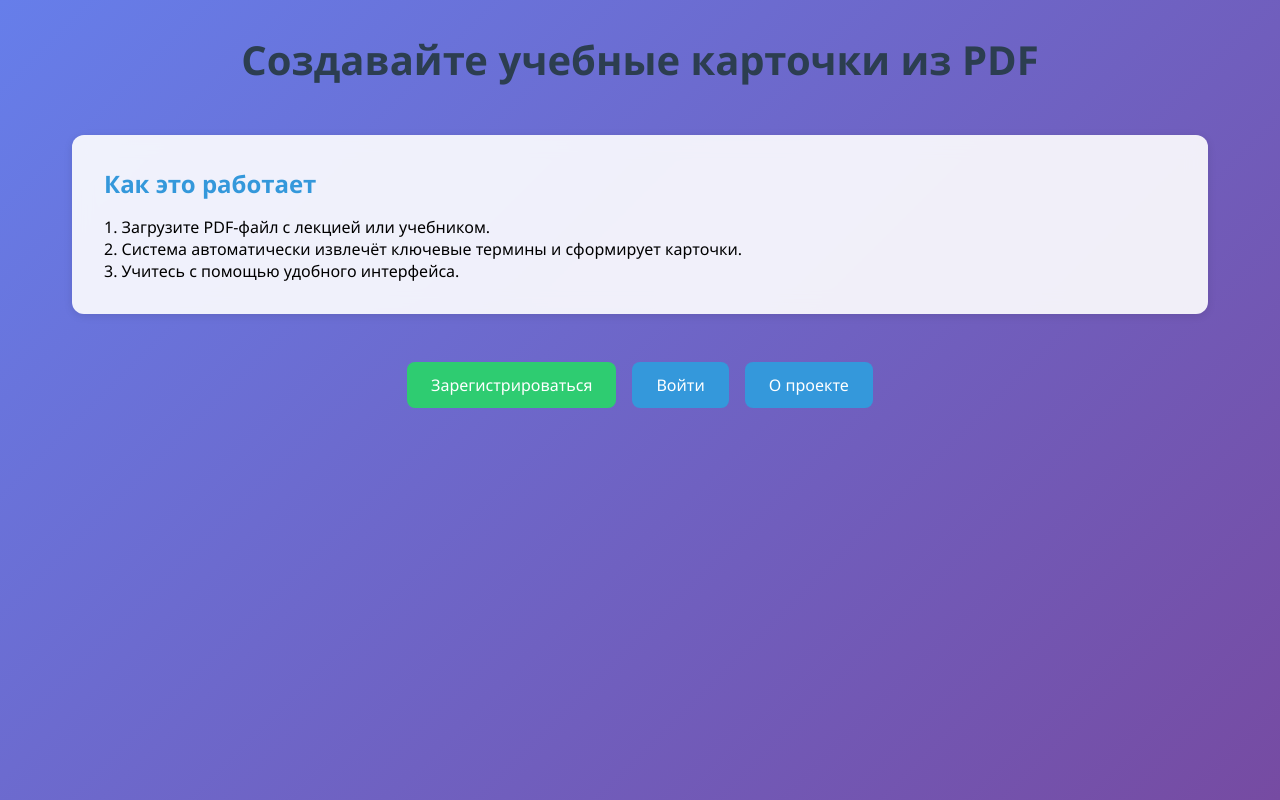
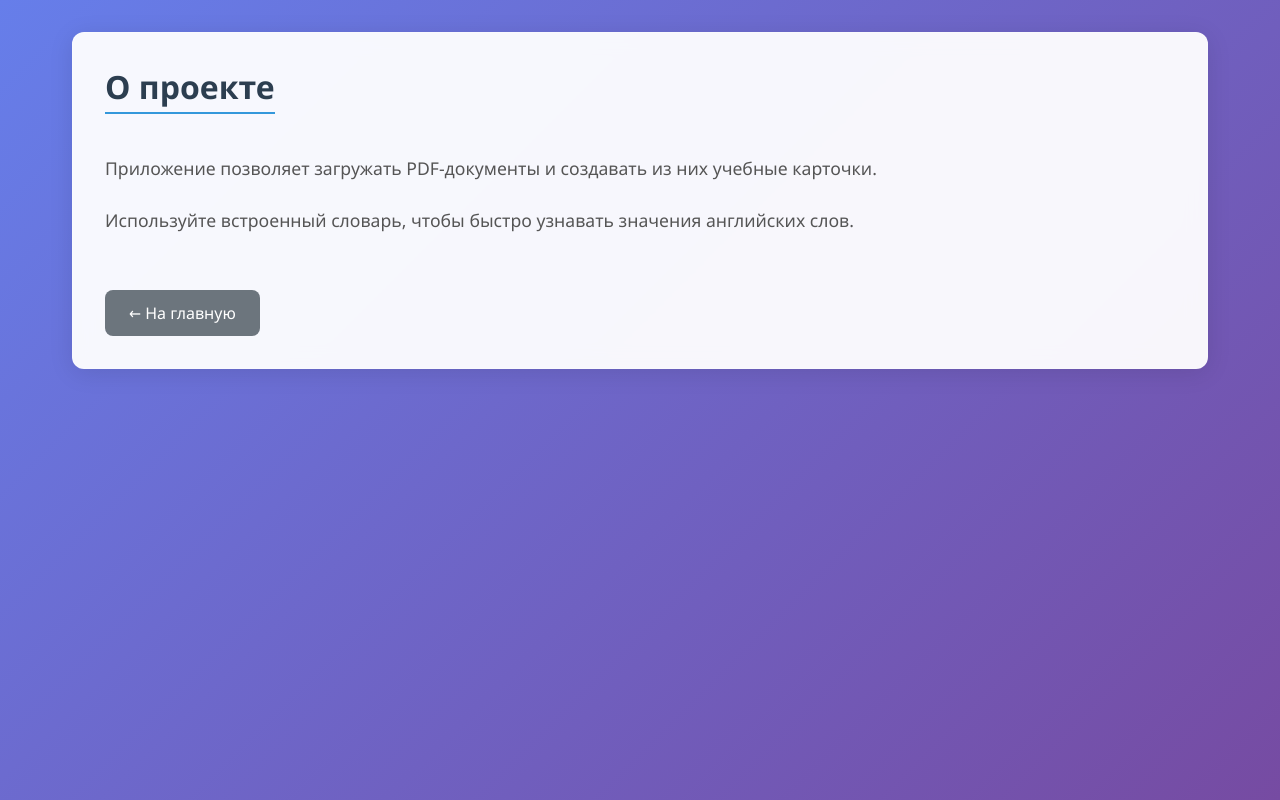
Before and after one commit to Mashaaaaa7/FullStack_frontend, a React (Vite) app: page /about in a window 1280 px wide. Before the commit this address led to /. Built offline with nearby package versions, Linux system fonts and the light colour scheme.

Commit message:
Feature Dictionary, SEO and landing

```diff
--- a/src/App.css
+++ b/src/App.css
@@ -1130,6 +1130,57 @@ input[type="range"]:disabled::-webkit-slider-thumb {
     align-self: flex-start;
 }
 
+/* ========== Страница "О проекте" ========== */
+.about-page {
+    max-width: 1200px;
+    margin: 0 auto;
+    padding: 2rem;
+    min-height: calc(100vh - 80px); /* чтобы футер был внизу, если нужно */
+}
+
+.about-page main {
+    background: rgba(255, 255, 255, 0.95);
+    backdrop-filter: blur(10px);
+    border-radius: 12px;
+    padding: 2rem;
+    box-shadow: 0 4px 25px rgba(0, 0, 0, 0.1);
+    border: 1px solid rgba(255, 255, 255, 0.2);
+}
+
+.about-page h1 {
+    color: #2c3e50;
+    margin-bottom: 1rem;
+    font-size: 2rem;
+    border-bottom: 2px solid #3498db;
+    display: inline-block;
+    padding-bottom: 0.25rem;
+}
+
+.about-page p {
+    margin: 1.5rem 0;
+    line-height: 1.6;
+    color: #555;
+    font-size: 1.1rem;
+}
+
+.about-page .back-link {
+    display: inline-block;
+    margin-top: 2rem;
+    padding: 0.75rem 1.5rem;
+    background: #6c757d;
+    color: white;
+    text-decoration: none;
+    border-radius: 8px;
+    transition: all 0.3s ease;
+    font-weight: 500;
+}
+
+.about-page .back-link:hover {
+    background: #5a6268;
+    transform: translateY(-2px);
+    box-shadow: 0 4px 12px rgba(108, 117, 125, 0.3);
+}
+
 /* Адаптивность для мобильных устройств */
 @media (max-width: 768px) {
     .dashboard-content {
--- a/src/App.tsx
+++ b/src/App.tsx
@@ -8,6 +8,7 @@ import { Profile } from './components/Profile/Profile';
 import { Navbar } from './components/Layout/Navbar';
 import { PrivateRoute } from './components/routes/PrivateRoute';
 import Home from './components/Home';
+import About from './components/About';
 import './App.css';
 
 import AdminPanel from "./components/AdminPanel/AdminPanel.tsx";
@@ -38,12 +39,13 @@ const AppContent: React.FC = () => {
         );
     }
 
-    // Неавторизованные пользователи
+// внутри if (!user)
     return (
         <Routes>
             <Route path="/" element={<Home />} />
             <Route path="/login" element={<Login />} />
             <Route path="/register" element={<Register />} />
+            <Route path="/about" element={<About />} />
             <Route path="*" element={<Navigate to="/" replace />} />
         </Routes>
     );
--- /dev/null
+++ b/src/components/About.tsx
@@ -0,0 +1,34 @@
+import { Helmet } from 'react-helmet-async';
+import { Link } from 'react-router-dom';
+
+export default function About() {
+    return (
+        <div className="about-page">
+            <Helmet>
+                <title>О проекте | Карточки из PDF</title>
+                <meta name="description" content="Превратите PDF в учебные карточки. Учитесь эффективно." />
+                <link rel="canonical" href="http://localhost:3000/about" />
+                <script type="application/ld+json">
+                    {JSON.stringify({
+                        "@context": "https://schema.org",
+                        "@type": "WebSite",
+                        "name": "Карточки из PDF",
+                        "url": "http://localhost:3000",
+                        "description": "Создавайте учебные карточки из PDF-файлов",
+                        "potentialAction": {
+                            "@type": "SearchAction",
+                            "target": "http://localhost:3000/search?q={search_term_string}",
+                            "query-input": "required name=search_term_string"
+                        }
+                    })}
+                </script>
+            </Helmet>
+            <main>
+                <h1>О проекте</h1>
+                <p>Приложение позволяет загружать PDF-документы и создавать из них учебные карточки.</p>
+                <p>Используйте встроенный словарь, чтобы быстро узнавать значения английских слов.</p>
+                <Link to="/" className="back-link">← На главную</Link>
+            </main>
+        </div>
+    );
+}
--- a/src/components/Home.tsx
+++ b/src/components/Home.tsx
@@ -20,7 +20,7 @@ export default function Home() {
                 <div className="cta-buttons">
                     <Link to="/register">Зарегистрироваться</Link>
                     <Link to="/login">Войти</Link>
-                    <a href="/about" className="about-btn">О проекте</a>
+                    <Link to="/about" className="about-btn">О проекте</Link>
                 </div>
             </main>
         </div>
```
